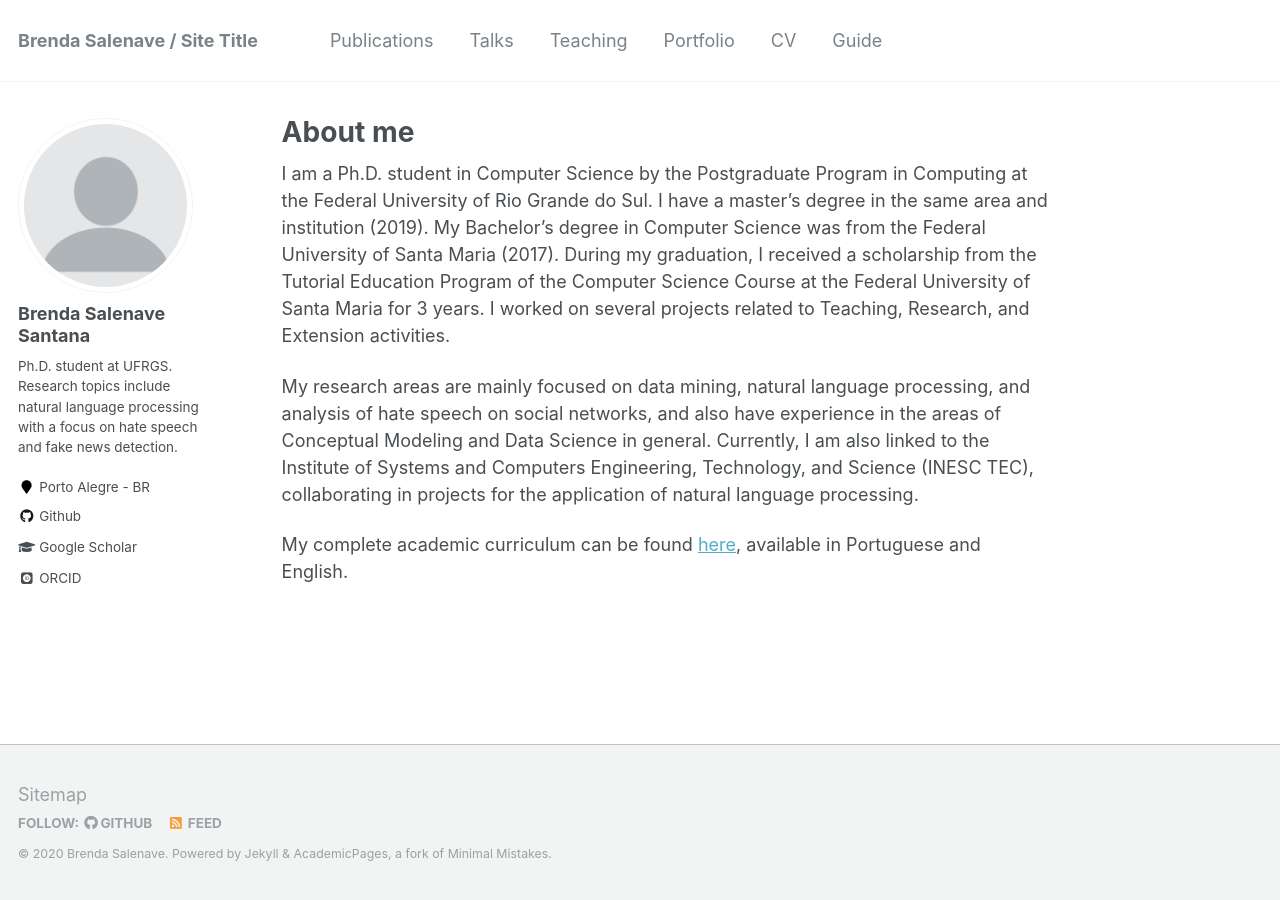
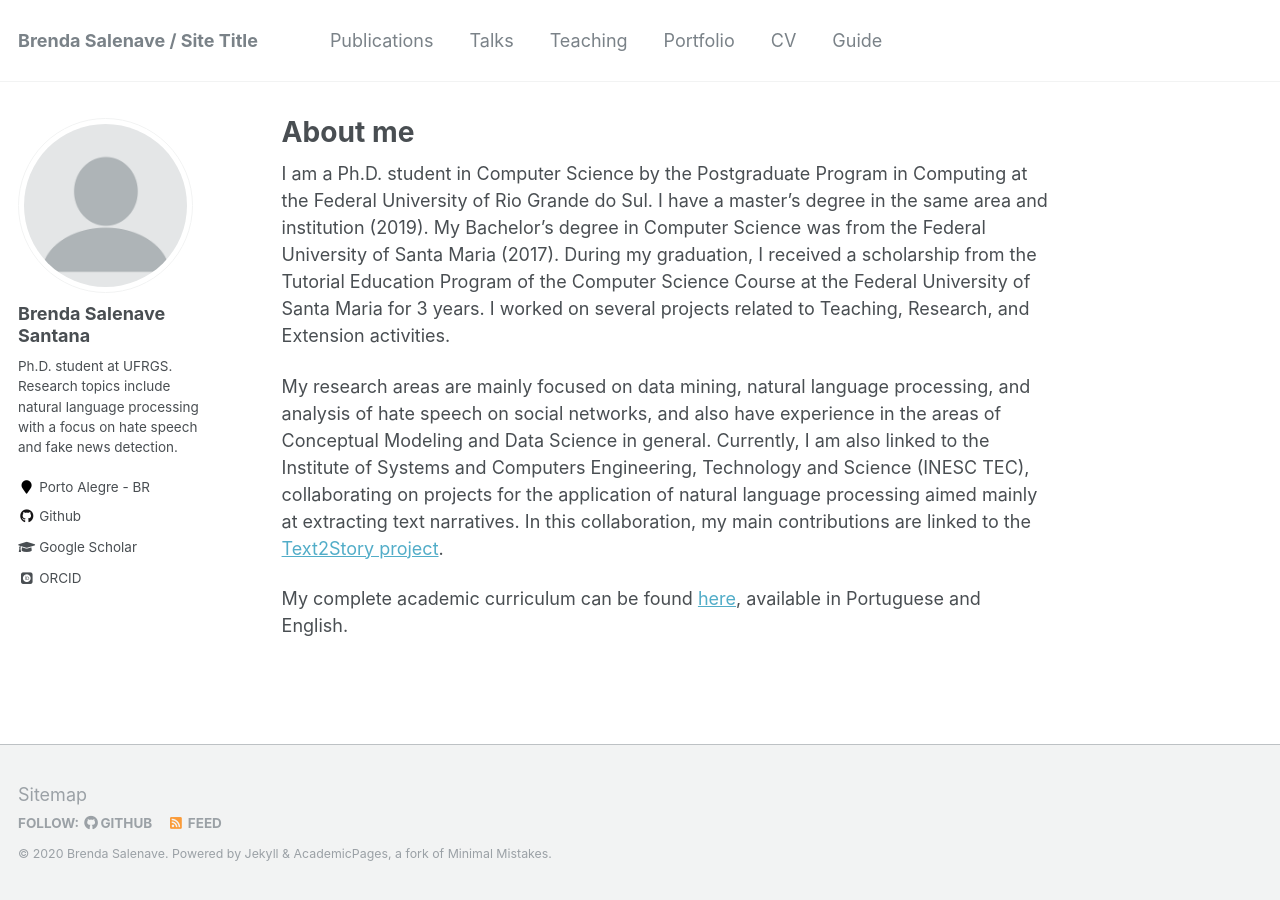
Before and after one commit to brendasalenave/brendasalenave.github.io, a Jekyll site: the page built from _pages/about.md, in a window 1280 px wide. Built offline with Jekyll 4.4.1, drawn with Linux system fonts in a browser that asks for light colours; some web fonts are replaced.

Commit message:
Update about.md

```diff
--- a/_pages/about.md
+++ b/_pages/about.md
@@ -10,6 +10,6 @@ redirect_from:
 
 I am a Ph.D. student in Computer Science by the Postgraduate Program in Computing at the Federal University of Rio Grande do Sul. I have a master's degree in the same area and institution (2019). My Bachelor's degree in Computer Science was from the Federal University of Santa Maria (2017). During my graduation, I received a scholarship from the Tutorial Education Program of the Computer Science Course at the Federal University of Santa Maria for 3 years. I worked on several projects related to Teaching, Research, and Extension activities.
 
-My research areas are mainly focused on data mining, natural language processing, and analysis of hate speech on social networks, and also have experience in the areas of Conceptual Modeling and Data Science in general. Currently, I am also linked to the Institute of Systems and Computers Engineering, Technology, and Science (INESC TEC), collaborating in projects for the application of natural language processing.
+My research areas are mainly focused on data mining, natural language processing, and analysis of hate speech on social networks, and also have experience in the areas of Conceptual Modeling and Data Science in general. Currently, I am also linked to the Institute of Systems and Computers Engineering, Technology and Science (INESC TEC), collaborating on projects for the application of natural language processing aimed mainly at extracting text narratives. In this collaboration, my main contributions are linked to the [Text2Story project](https://text2story.inesctec.pt).
 
 My complete academic curriculum can be found [here](http://lattes.cnpq.br/3048630293482453), available in Portuguese and English.
```
